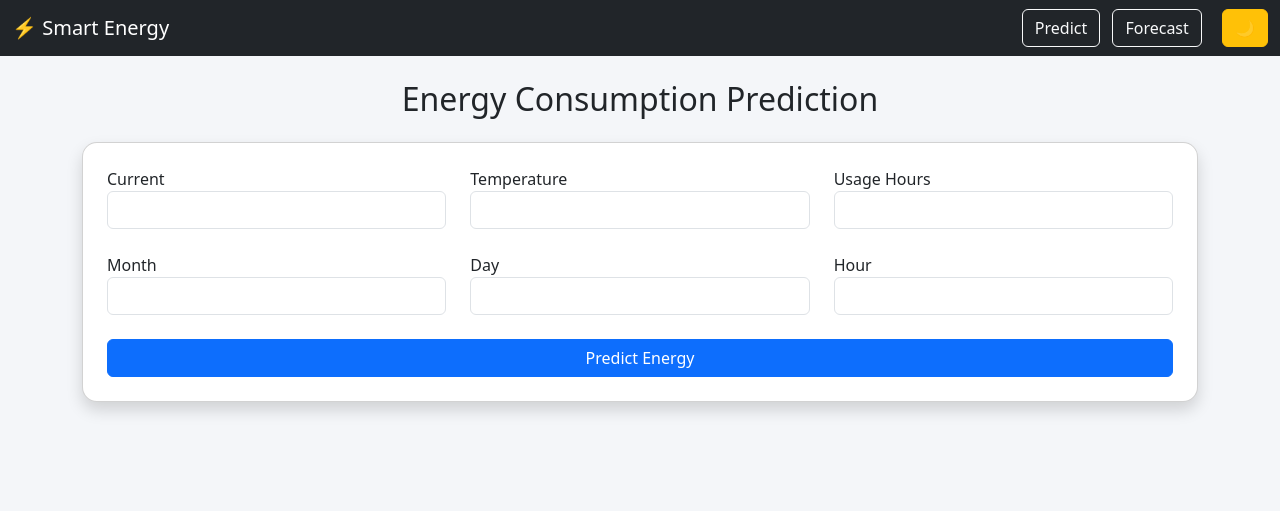
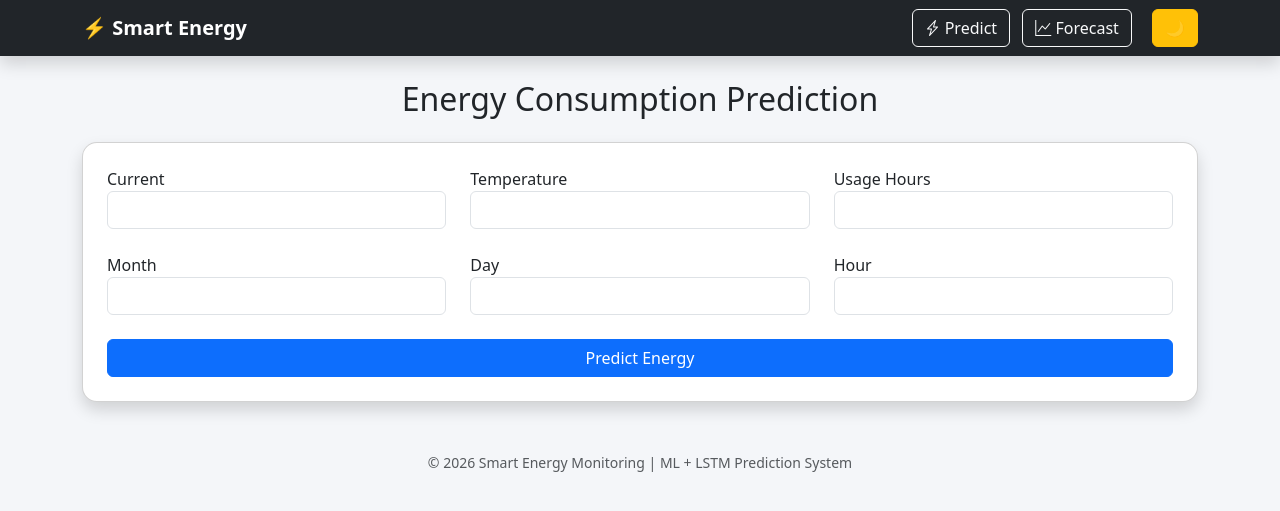
Before and after one commit to roshan2156/smart_energy_monitor, a Flask app: page / in a window 1280 px wide. Shown: the top 511 px of the page. Run offline with Flask 3, Linux system fonts and the light colour scheme; parts of the project's set-up code (start-up, migrations or seed data) failed here and were passed over; some libraries are stand-ins or nearby versions.

Commit message:
Update base.html

```diff
--- a/templates/base.html
+++ b/templates/base.html
@@ -2,13 +2,21 @@
 <html lang="en">
 <head>
     <meta charset="UTF-8">
-    <title>Smart Energy Monitoring</title>
+    <meta name="viewport" content="width=device-width, initial-scale=1">
+
+    <title>⚡ Smart Energy Monitoring</title>
 
     <!-- Bootstrap -->
-    <link href="https://cdn.jsdelivr.net/npm/bootstrap@5.3.2/dist/css/bootstrap.min.css" rel="stylesheet">
+    <link href="https://cdn.jsdelivr.net/npm/bootstrap@5.3.2/dist/css/bootstrap.min.css"
+          rel="stylesheet">
+
+    <!-- Icons -->
+    <link href="https://cdn.jsdelivr.net/npm/bootstrap-icons@1.11.1/font/bootstrap-icons.css"
+          rel="stylesheet">
 
     <!-- Custom CSS -->
-    <link rel="stylesheet" href="{{ url_for('static', filename='css/style.css') }}">
+    <link rel="stylesheet"
+          href="{{ url_for('static', filename='css/style.css') }}">
 
     <!-- Plotly -->
     <script src="https://cdn.plot.ly/plotly-latest.min.js"></script>
@@ -16,24 +24,52 @@
 
 <body id="body">
 
-<!-- NAVBAR -->
-<nav class="navbar navbar-expand-lg navbar-dark bg-dark">
-  <div class="container-fluid">
-    <a class="navbar-brand">⚡ Smart Energy</a>
+<!-- ================= NAVBAR ================= -->
+<nav class="navbar navbar-expand-lg navbar-dark bg-dark shadow">
+    <div class="container">
 
-    <div>
-        <a class="btn btn-outline-light me-2" href="/">Predict</a>
-        <a class="btn btn-outline-light me-3" href="/forecast">Forecast</a>
+        <a class="navbar-brand fw-bold" href="/">
+            ⚡ Smart Energy
+        </a>
 
-        <button class="btn btn-warning" onclick="toggleMode()">🌙</button>
+        <div>
+            <a class="btn btn-outline-light me-2" href="/">
+                <i class="bi bi-lightning-charge"></i> Predict
+            </a>
+
+            <a class="btn btn-outline-light me-3" href="/forecast">
+                <i class="bi bi-graph-up"></i> Forecast
+            </a>
+
+            <!-- Dark Mode Button -->
+            <button class="btn btn-warning" onclick="toggleMode()">
+                🌙
+            </button>
+        </div>
+
     </div>
-  </div>
 </nav>
 
+<!-- ================= MAIN CONTENT ================= -->
 <div class="container mt-4">
-    {% block content %}{% endblock %}
+
+    {% block content %}
+    {% endblock %}
+
 </div>
 
+<!-- ================= FOOTER ================= -->
+<footer class="text-center mt-5 mb-3 text-muted">
+    <small>
+        © 2026 Smart Energy Monitoring | ML + LSTM Prediction System
+    </small>
+</footer>
+
+<!-- Bootstrap JS -->
+<script src="https://cdn.jsdelivr.net/npm/bootstrap@5.3.2/dist/js/bootstrap.bundle.min.js"></script>
+
+<!-- Custom JS -->
 <script src="{{ url_for('static', filename='js/script.js') }}"></script>
+
 </body>
 </html>
```
